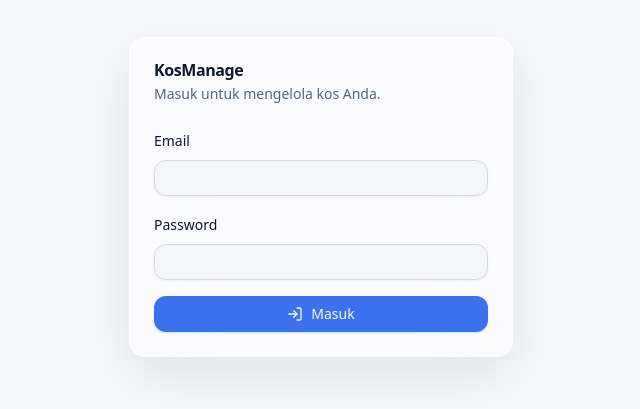
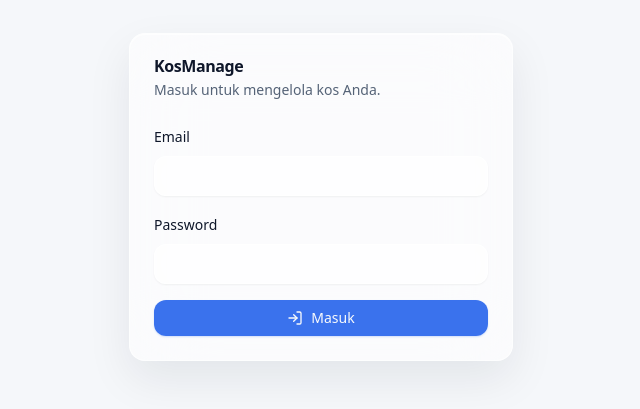
Before and after one commit to ahmaddafa946/KosManage, a React (Vite) app: page /login in a window 1280 px wide. Shown: the part 203-612 px from the top of the page, without its empty margins (319-959 px from the left). Built offline with nearby package versions, Linux system fonts and the light colour scheme; no server answers.

Commit message:
feat(ui): glassify form inputs

```diff
--- a/src/components/ui/input.tsx
+++ b/src/components/ui/input.tsx
@@ -6,7 +6,7 @@ const Input = React.forwardRef<HTMLInputElement, React.InputHTMLAttributes<HTMLI
     <input
       type={type}
       className={cn(
-        "flex h-9 w-full rounded-md border border-input bg-background px-3 py-1 text-sm shadow-sm transition-colors placeholder:text-muted-foreground focus-visible:outline-none focus-visible:ring-2 focus-visible:ring-ring disabled:cursor-not-allowed disabled:opacity-50",
+        "flex h-10 w-full rounded-xl border border-white/70 bg-white/55 px-3 py-1 text-sm shadow-sm backdrop-blur-xl placeholder:text-muted-foreground transition-all duration-200 focus-visible:bg-white/75 focus-visible:outline-none focus-visible:ring-2 focus-visible:ring-ring focus-visible:ring-offset-0 disabled:cursor-not-allowed disabled:opacity-50",
         className
       )}
       ref={ref}
```
